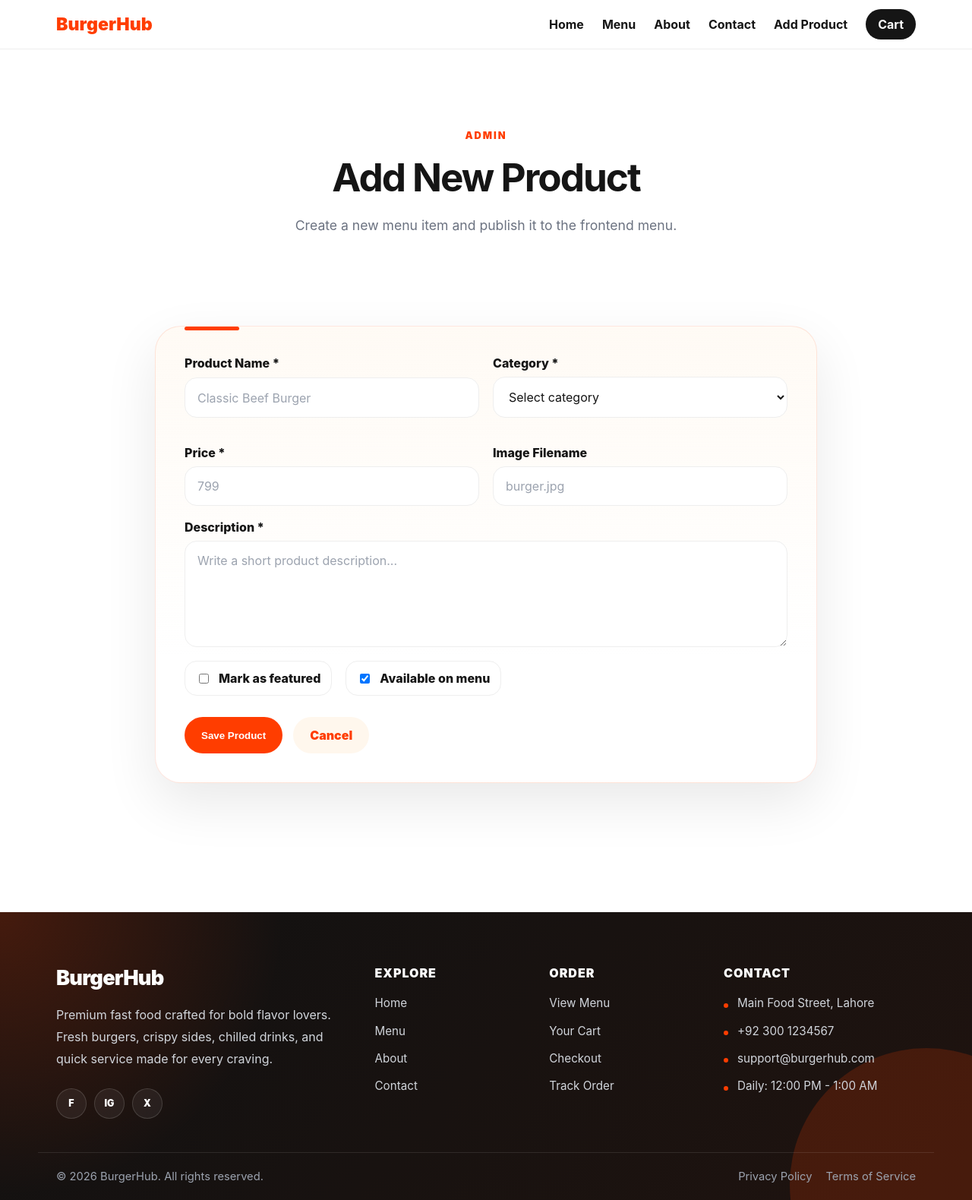
After one commit to wasilsaeed/BurgerHub-Flask, a Flask app: page /admin/products/add in a window 1280 px wide. The commit adds this page. Shown: the whole page at 76% size. Run offline with Flask 3, Linux system fonts and the light colour scheme.

Commit message:
Add database and add-product page

```diff
--- a/app/config.py
+++ b/app/config.py
@@ -1,5 +1,9 @@
 import os
 
 class Config:
-    SECTET_KEY = os.environ.get("SECRET_KEY", "supersecretkey")
+    SECRET_KEY = os.environ.get("SECRET_KEY", "supersecretkey")
+    SQLALCHEMY_DATABASE_URI = os.environ.get(
+        "DATABASE_URL", "sqlite:///burgerhub.db"
+    )
+    SQLALCHEMY_TRACK_MODIFICATIONS = False
     DEBUG = True
--- a/app/routes.py
+++ b/app/routes.py
@@ -1,56 +1,114 @@
-from flask import Blueprint, render_template
+from flask import Blueprint, render_template, request, redirect, url_for, flash
+
+from app import db
+from app.models import Product
 
 main = Blueprint("main", __name__)
 
 
-products = [
-    {
-        "id": 1,
-        "name": "Classic Beef Burger",
-        "category": "Burgers",
-        "price": 799,
-        "image": "burger.jpg",
-        "description": "Juicy grilled beef patty with cheddar cheese, lettuce, tomato, onions, and signature sauce.",
-        "is_featured": True,
-    },
-    {
-        "id": 2,
-        "name": "Crispy Chicken Burger",
-        "category": "Burgers",
-        "price": 699,
-        "image": "chicken-burger.jpg",
-        "description": "Crispy golden chicken fillet with mayo, lettuce, and soft toasted buns.",
-        "is_featured": True,
-    },
-    {
-        "id": 3,
-        "name": "Loaded Fries",
-        "category": "Sides",
-        "price": 499,
-        "image": "fries.jpg",
-        "description": "Crispy fries topped with cheese sauce, jalapeños, and special seasoning.",
-        "is_featured": False,
-    },
-    {
-        "id": 4,
-        "name": "Chocolate Shake",
-        "category": "Drinks",
-        "price": 399,
-        "image": "shake.jpg",
-        "description": "Thick creamy chocolate shake served chilled.",
-        "is_featured": False,
-    },
-]
+# products = [
+#     {
+#         "id": 1,
+#         "name": "Classic Beef Burger",
+#         "category": "Burgers",
+#         "price": 799,
+#         "image": "burger.jpg",
+#         "description": "Juicy grilled beef patty with cheddar cheese, lettuce, tomato, onions, and signature sauce.",
+#         "is_featured": True,
+#     },
+#     {
+#         "id": 2,
+#         "name": "Crispy Chicken Burger",
+#         "category": "Burgers",
+#         "price": 699,
+#         "image": "chicken-burger.jpg",
+#         "description": "Crispy golden chicken fillet with mayo, lettuce, and soft toasted buns.",
+#         "is_featured": True,
+#     },
+#     {
+#         "id": 3,
+#         "name": "Loaded Fries",
+#         "category": "Sides",
+#         "price": 499,
+#         "image": "fries.jpg",
+#         "description": "Crispy fries topped with cheese sauce, jalapeños, and special seasoning.",
+#         "is_featured": False,
+#     },
+#     {
+#         "id": 4,
+#         "name": "Chocolate Shake",
+#         "category": "Drinks",
+#         "price": 399,
+#         "image": "shake.jpg",
+#         "description": "Thick creamy chocolate shake served chilled.",
+#         "is_featured": False,
+#     },
+# ]
 
 
 @main.route("/")
 def home():
-    featured_products = [product for product in products if product["is_featured"]]
+    # featured_products = [product for product in products if product["is_featured"]]
+    featured_products = Product.query.filter_by(
+        is_available = True,
+        is_featured = True
+    ).limit(4).all()
     return render_template('index.html', featured_products=featured_products)
 
 @main.route("/menu")
 def menu():
+    products = Product.query.filter_by(
+        is_available=True
+    ).order_by(
+        Product.created_at.desc()
+    ).all()
     return render_template("menu.html", products=products)
+
+@main.route("/product/<int:product_id>")
+def product_detail(product_id):
+    # product = next((item for item in products if item["id"] == product_id), None)
+    product = Product.query.get_or_404(product_id)
+    return render_template("product_detail.html", product=product)
+
+@main.route("/admin/products/add", methods=["GET", "POST"])
+def add_product():
+    if request.method == "POST":
+        name = request.form.get("name", "").strip()
+        category = request.form.get("category", "").strip()
+        price = request.form.get("price", "").strip()
+        image = request.form.get("image", "").strip()
+        description = request.form.get("description", "").strip()
+        is_featured = request.form.get("is_featured") == "on"
+        is_available = request.form.get("is_available") == "on"
+
+        if not name or not category or not price or not description:
+            flash("Please fill in all required fields.", "error")
+            return redirect(url_for("main.add_product"))
+
+        try:
+            price = int(price)
+        except ValueError:
+            flash("Price must be a valid number.", "error")
+            return redirect(url_for("main.add_product"))
+
+        product = Product(
+            name=name,
+            category=category,
+            price=price,
+            image=image,
+            description=description,
+            is_featured=is_featured,
+            is_available=is_available,
+        )
+
+        db.session.add(product)
+        db.session.commit()
+
+        flash("Product added successfully.", "success")
+        return redirect(url_for("main.menu"))
+
+    return render_template("add_product.html")
+
 
 @main.route("/about")
 def about():
@@ -67,8 +125,3 @@ def cart():
 @main.route("/checkout")
 def checkout():
     return render_template("checkout.html")
-
-@main.route("/product/<int:product_id>")
-def product_detail(product_id):
-    product = next((item for item in products if item["id"] == product_id), None)
-    return render_template("product_detail.html", product=product)
--- /dev/null
+++ b/app/static/css/add_product.css
@@ -0,0 +1,125 @@
+/* =========================
+   Add Product Page
+========================= */
+
+.product-form-wrapper {
+    max-width: 920px;
+    margin: 0 auto;
+    padding: 60px 24px 90px;
+}
+
+.product-form-card {
+    position: relative;
+    padding: 38px;
+    border: 1px solid rgba(255, 61, 0, 0.12);
+    border-radius: 34px;
+    background:
+        linear-gradient(180deg, rgba(255, 247, 237, 0.58), transparent 72%),
+        var(--white);
+    box-shadow: 0 26px 70px rgba(0, 0, 0, 0.09);
+    overflow: hidden;
+}
+
+.product-form-card::before {
+    content: "";
+    position: absolute;
+    top: 0;
+    left: 38px;
+    width: 72px;
+    height: 5px;
+    border-radius: 999px;
+    background: var(--primary);
+}
+
+.form-grid {
+    display: grid;
+    grid-template-columns: repeat(2, 1fr);
+    gap: 18px;
+}
+
+.form-group {
+    display: grid;
+    gap: 8px;
+    margin-bottom: 18px;
+}
+
+label {
+    color: var(--dark);
+    font-weight: 800;
+}
+
+input,
+textarea,
+select {
+    width: 100%;
+    padding: 15px 16px;
+    border: 1px solid var(--border);
+    border-radius: 16px;
+    background: var(--white);
+    color: var(--dark);
+    font: inherit;
+    outline: none;
+    transition:
+        border-color 0.2s ease,
+        box-shadow 0.2s ease;
+}
+
+input::placeholder,
+textarea::placeholder {
+    color: #9ca3af;
+}
+
+input:focus,
+textarea:focus,
+select:focus {
+    border-color: var(--primary);
+    box-shadow: 0 0 0 4px rgba(255, 61, 0, 0.1);
+}
+
+textarea {
+    resize: vertical;
+    min-height: 140px;
+}
+
+.form-options {
+    display: flex;
+    gap: 18px;
+    flex-wrap: wrap;
+    margin: 10px 0 28px;
+}
+
+.checkbox-field {
+    display: inline-flex;
+    align-items: center;
+    gap: 10px;
+    padding: 12px 14px;
+    border: 1px solid var(--border);
+    border-radius: 16px;
+    background: var(--white);
+    cursor: pointer;
+}
+
+.checkbox-field input {
+    width: auto;
+}
+
+.form-actions {
+    display: flex;
+    gap: 14px;
+    flex-wrap: wrap;
+}
+
+@media (max-width: 760px) {
+    .form-grid {
+        grid-template-columns: 1fr;
+    }
+
+    .product-form-card {
+        padding: 30px 22px;
+        border-radius: 28px;
+    }
+
+    .form-actions .btn {
+        width: 100%;
+    }
+}
--- a/app/static/css/base.css
+++ b/app/static/css/base.css
@@ -375,3 +375,32 @@ main {
         padding-top: 60px;
     }
 }
+
+/* =========================
+   Flash Messages
+========================= */
+
+.flash-wrapper {
+    max-width: var(--container);
+    margin: 24px auto 0;
+    padding: 0 24px;
+}
+
+.flash-message {
+    padding: 14px 18px;
+    border-radius: 16px;
+    font-weight: 800;
+    box-shadow: var(--shadow);
+}
+
+.flash-success {
+    border: 1px solid rgba(34, 197, 94, 0.25);
+    background: #ecfdf5;
+    color: #047857;
+}
+
+.flash-error {
+    border: 1px solid rgba(239, 68, 68, 0.25);
+    background: #fef2f2;
+    color: #b91c1c;
+}
--- /dev/null
+++ b/app/templates/add_product.html
@@ -0,0 +1,96 @@
+{% extends "base.html" %}
+
+{% block title %}Add Product | BurgerHub{% endblock %}
+
+{% block style %}
+<link rel="stylesheet" href="{{ url_for('static', filename='css/add_product.css') }}">
+{% endblock %}
+
+{% block content %}
+
+<section class="page-header">
+    <p class="eyebrow">Admin</p>
+    <h1>Add New Product</h1>
+    <p>Create a new menu item and publish it to the frontend menu.</p>
+</section>
+
+<section class="product-form-wrapper">
+    <form class="product-form-card" method="POST">
+        <div class="form-grid">
+            <div class="form-group">
+                <label for="name">Product Name *</label>
+                <input
+                    type="text"
+                    id="name"
+                    name="name"
+                    placeholder="Classic Beef Burger"
+                    required
+                >
+            </div>
+
+            <div class="form-group">
+                <label for="category">Category *</label>
+                <select id="category" name="category" required>
+                    <option value="">Select category</option>
+                    <option value="Burgers">Burgers</option>
+                    <option value="Sides">Sides</option>
+                    <option value="Drinks">Drinks</option>
+                    <option value="Deals">Deals</option>
+                    <option value="Desserts">Desserts</option>
+                </select>
+            </div>
+
+            <div class="form-group">
+                <label for="price">Price *</label>
+                <input
+                    type="number"
+                    id="price"
+                    name="price"
+                    placeholder="799"
+                    min="1"
+                    required
+                >
+            </div>
+
+            <div class="form-group">
+                <label for="image">Image Filename</label>
+                <input
+                    type="text"
+                    id="image"
+                    name="image"
+                    placeholder="burger.jpg"
+                >
+            </div>
+        </div>
+
+        <div class="form-group">
+            <label for="description">Description *</label>
+            <textarea
+                id="description"
+                name="description"
+                rows="5"
+                placeholder="Write a short product description..."
+                required
+            ></textarea>
+        </div>
+
+        <div class="form-options">
+            <label class="checkbox-field">
+                <input type="checkbox" name="is_featured">
+                <span>Mark as featured</span>
+            </label>
+
+            <label class="checkbox-field">
+                <input type="checkbox" name="is_available" checked>
+                <span>Available on menu</span>
+            </label>
+        </div>
+
+        <div class="form-actions">
+            <button type="submit" class="btn btn-primary">Save Product</button>
+            <a href="{{ url_for('main.menu') }}" class="btn btn-secondary">Cancel</a>
+        </div>
+    </form>
+</section>
+
+{% endblock %}
--- a/app/templates/base.html
+++ b/app/templates/base.html
@@ -22,12 +22,22 @@
           <li><a href="{{ url_for('main.menu') }}">Menu</a></li>
           <li><a href="{{ url_for('main.about') }}">About</a></li>
           <li><a href="{{ url_for('main.contact') }}">Contact</a></li>
+          <li><a href="{{ url_for('main.add_product') }}">Add Product</a></li>
           <li>
             <a href="{{ url_for('main.cart') }}" class="cart-link">Cart</a>
           </li>
         </ul>
       </nav>
     </header>
+
+    {% with messages = get_flashed_messages(with_categories=true) %} {% if
+    messages %}
+    <div class="flash-wrapper">
+      {% for category, message in messages %}
+      <div class="flash-message flash-{{ category }}">{{ message }}</div>
+      {% endfor %}
+    </div>
+    {% endif %} {% endwith %}
 
     <main>{% block content %}{% endblock %}</main>
 
@@ -37,7 +47,8 @@
           <a href="{{ url_for('main.home') }}" class="footer-logo">BurgerHub</a>
           <p>
             Premium fast food crafted for bold flavor lovers. Fresh burgers,
-                crispy sides, chilled drinks, and quick service made for every craving.
+            crispy sides, chilled drinks, and quick service made for every
+            craving.
           </p>
 
           <div class="footer-socials">
@@ -81,6 +92,7 @@
       <div class="footer-bottom">
         <p>&copy; 2026 BurgerHub. All rights reserved.</p>
 
+
         <div class="footer-legal">
           <a href="#">Privacy Policy</a>
           <a href="#">Terms of Service</a>
--- a/app/templates/product_detail.html
+++ b/app/templates/product_detail.html
@@ -17,9 +17,9 @@
 
 {% if product %}
 <section class="product-detail">
-    <div class="product-detail-image">
-        {{ product.name[0] }}
-    </div>
+    <!-- <div class="product-detail-image"> -->
+          <img class="product-detail-image" src="{{product.image}}" alt="{{product.name}}">
+    <!-- </div> -->
 
     <div class="product-detail-content">
         <span class="product-category">{{ product.category }}</span>
--- a/requirements.txt
+++ b/requirements.txt
@@ -1,7 +1,11 @@
 blinker==1.9.0
 click==8.4.0
 Flask==3.1.3
+Flask-SQLAlchemy==3.1.1
+greenlet==3.5.1
 itsdangerous==2.2.0
 Jinja2==3.1.6
 MarkupSafe==3.0.3
+SQLAlchemy==2.0.49
+typing_extensions==4.15.0
 Werkzeug==3.1.8
```
Also changed, not shown: app/__init__.py (+9 -1 lines), app/models.py (added, +19 -0 lines), app/static/css/home.css (+35 -14 lines), app/static/css/menu.css (+30 -0 lines), app/templates/index.html (+13 -3 lines), app/templates/menu.html (+14 -4 lines). Lines whose indentation alone changed are shown as unchanged.
